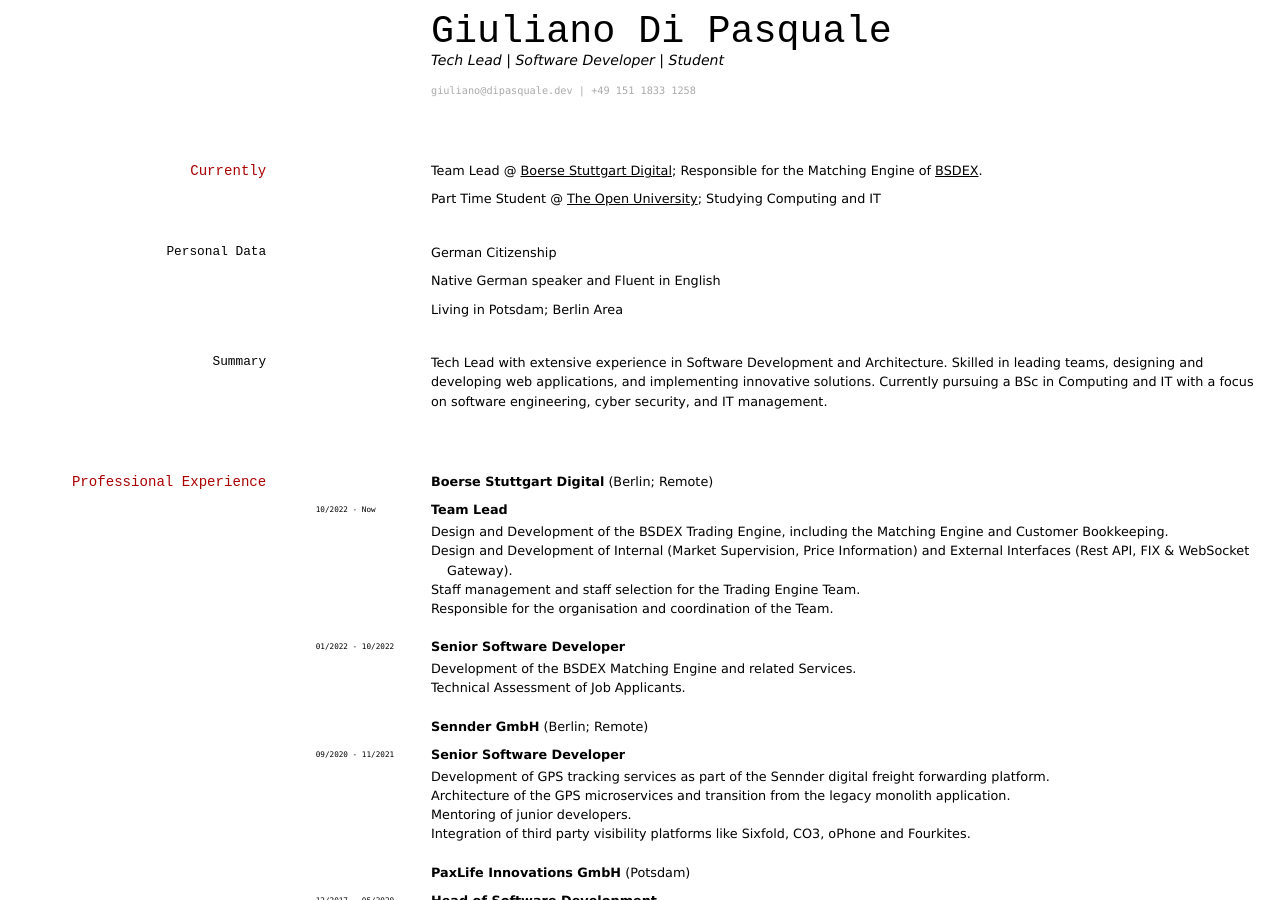
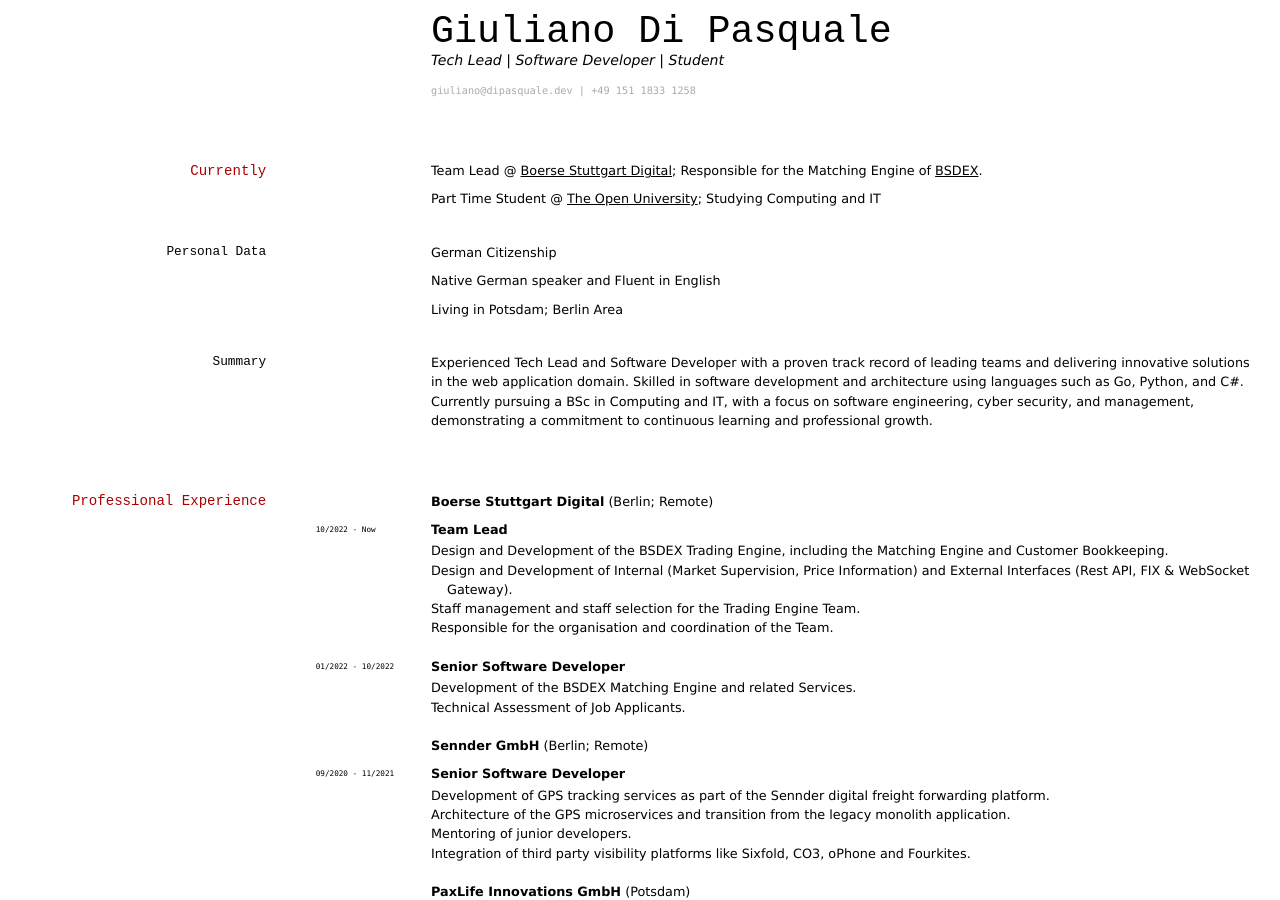
Before and after one commit to Nooby/nooby.github.io, a Jekyll site: the page built from index.md, in a window 1280 px wide and 900 px high. Built offline with Jekyll 4.4.1, drawn with Linux system fonts in a browser that asks for light colours.

Commit message:
Changed Summary

```diff
--- a/index.md
+++ b/index.md
@@ -27,8 +27,9 @@ Living in Potsdam; Berlin Area
 
 ### Summary
 
-Tech Lead with extensive experience in Software Development and Architecture. Skilled in leading teams, designing and developing web applications, and implementing innovative solutions.
-Currently pursuing a BSc in Computing and IT with a focus on software engineering, cyber security, and IT management.
+Experienced Tech Lead and Software Developer with a proven track record of leading teams and delivering innovative solutions in the web application domain.
+Skilled in software development and architecture using languages such as Go, Python, and C#.
+Currently pursuing a BSc in Computing and IT, with a focus on software engineering, cyber security, and management, demonstrating a commitment to continuous learning and professional growth.
 
 ## Professional Experience
 
```
